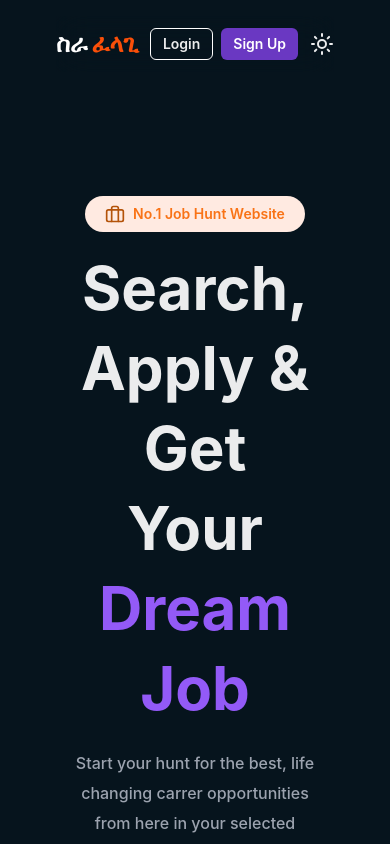
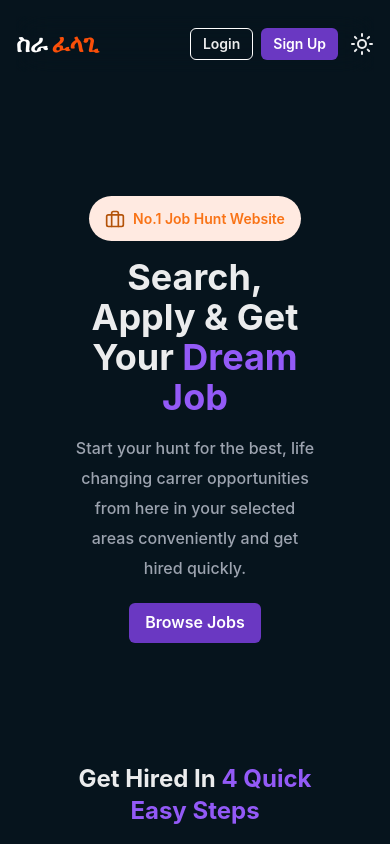
Before and after one commit to MikiZenebe/Sera-Felagi---Job-Portal, a React (Vite) app in the folder client/: page / in a window 390 px wide. Shown: the top 844 px of the page. Built offline with nearby package versions, Linux system fonts and the light colour scheme.

Commit message:
responsive

```diff
--- a/client/src/components/Footer.jsx
+++ b/client/src/components/Footer.jsx
@@ -3,7 +3,9 @@ import { Box } from "@chakra-ui/react";
 export default function Footer() {
   return (
     <>
-      <Box className="bg-black w-full">Miki</Box>
+      <Box className="w-full flex justify-between items-center py-3 backdrop-blur-lg">
+        Miki
+      </Box>
     </>
   );
 }
--- a/client/src/components/HomeComp/HeroSection.jsx
+++ b/client/src/components/HomeComp/HeroSection.jsx
@@ -12,21 +12,23 @@ export default function HeroSection() {
   return (
     <Container maxW={"600px"} className="pt-[80px] pb-[120px] ">
       <Flex className="flex flex-col gap-4">
-        <Box className="text-center w-fit mx-auto px-5 py-2 bg-[#ffeae1] flex items-center gap-2 rounded-full">
+        <Box className="text-center w-fit mx-auto px-4 py-3 sm:px-5 sm:py-2 bg-[#ffeae1] flex items-center gap-2 rounded-full">
           <Briefcase size={20} className="font-semibold text-amber-700" />
-          <Text className="font-semibold text-orange-500 text-sm">
+          <Text className="font-semibold text-orange-500 text-[14px] sm:text-sm">
             No.1 Job Hunt Website
           </Text>
         </Box>
-        <Text className="text-6xl font-bold text-center leading-[80px]">
-          Search, Apply & Get Your{" "}
-          <span className="text-[#935af7]">Dream Job</span>
-        </Text>
 
-        <Text className="text-center font-medium text-gray-400 leading-[30px] py-1 ">
-          Start your hunt for the best, life changing carrer opportunities from
-          here in your selected areas conveniently and get hired quickly.
-        </Text>
+        <Box className="flex flex-col gap-3">
+          <Text className="text-4xl  mx-auto sm:w-auto sm:text-6xl font-bold text-center sm:leading-[80px]">
+            Search, Apply & Get Your{" "}
+            <span className="text-[#935af7]">Dream Job</span>
+          </Text>
+          <Text className="text-center sm:w-full mx-auto font-medium text-gray-400 leading-[30px] py-1">
+            Start your hunt for the best, life changing carrer opportunities
+            from here in your selected areas conveniently and get hired quickly.
+          </Text>
+        </Box>
 
         <Box className="flex items-center mx-auto">
           <Button
--- a/client/src/components/HomeComp/StepCards.jsx
+++ b/client/src/components/HomeComp/StepCards.jsx
@@ -12,9 +12,9 @@ export default function StepCards() {
   return (
     <Container className="flex flex-col gap-8 pb-[120px]" maxW={"full"}>
       <Flex className="flex flex-col gap-2">
-        <Text className="text-3xl mx-auto font-bold text-center flex gap-2">
+        <Text className="text-2xl sm:text-3xl sm:mx-auto font-bold text-center sm:flex gap-3">
           Get Hired In
-          <span className="text-[#935af7]">4 Quick Easy Steps</span>
+          <span className="text-[#935af7]"> 4 Quick Easy Steps </span>
         </Text>
 
         <Text className="text-center font-medium text-gray-400 leading-[30px] py-1 max-w-[600px] mx-auto">
--- a/client/src/components/Navbar.jsx
+++ b/client/src/components/Navbar.jsx
@@ -26,7 +26,7 @@ export default function Navbar() {
 
   return (
     <>
-      <Box className="px-14 my-4">
+      <Box className="px-4 sm:px-14 my-4">
         <Flex className="flex justify-between items-center py-3 backdrop-blur-lg  ">
           <Flex className="flex gap-1 font-bold text-2xl">
             <Text
```
